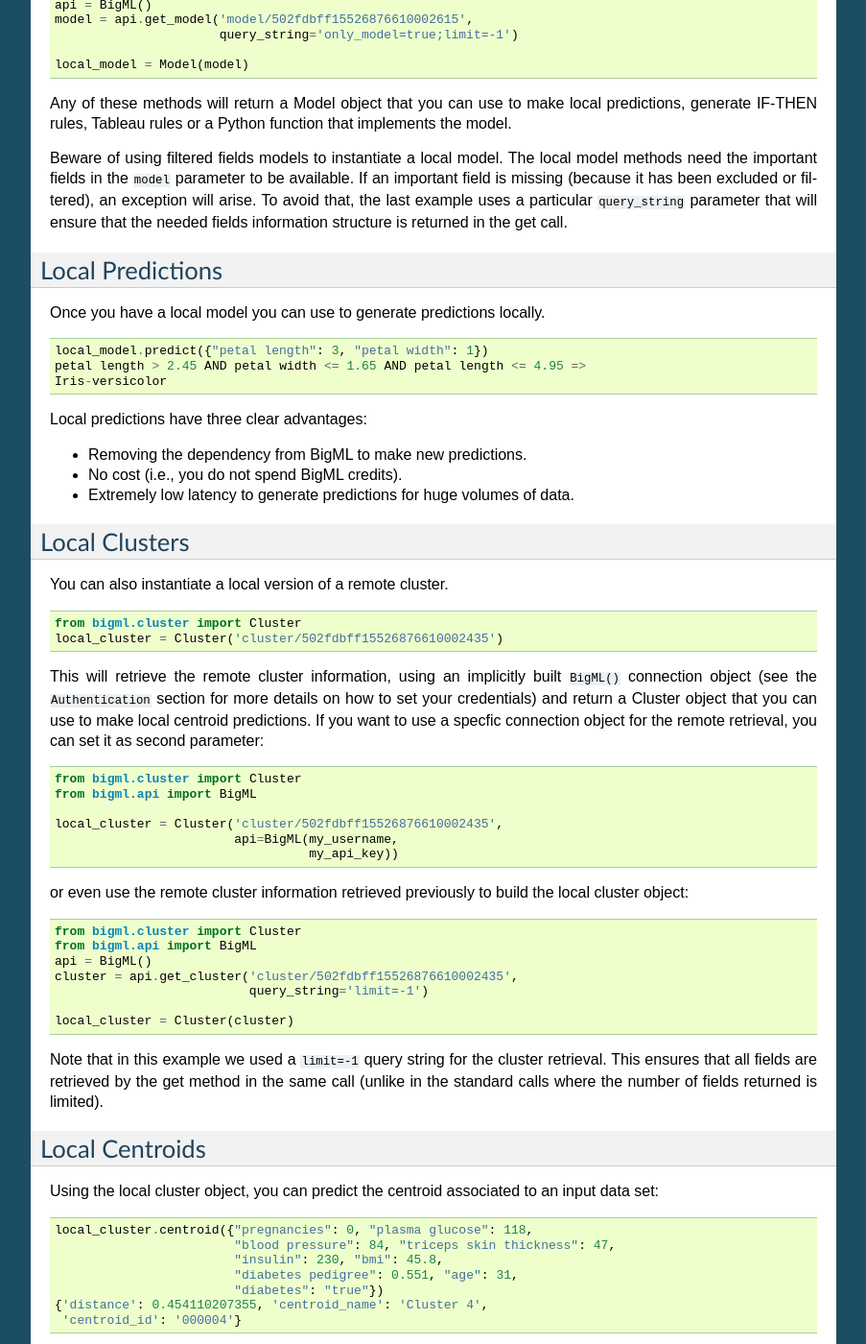
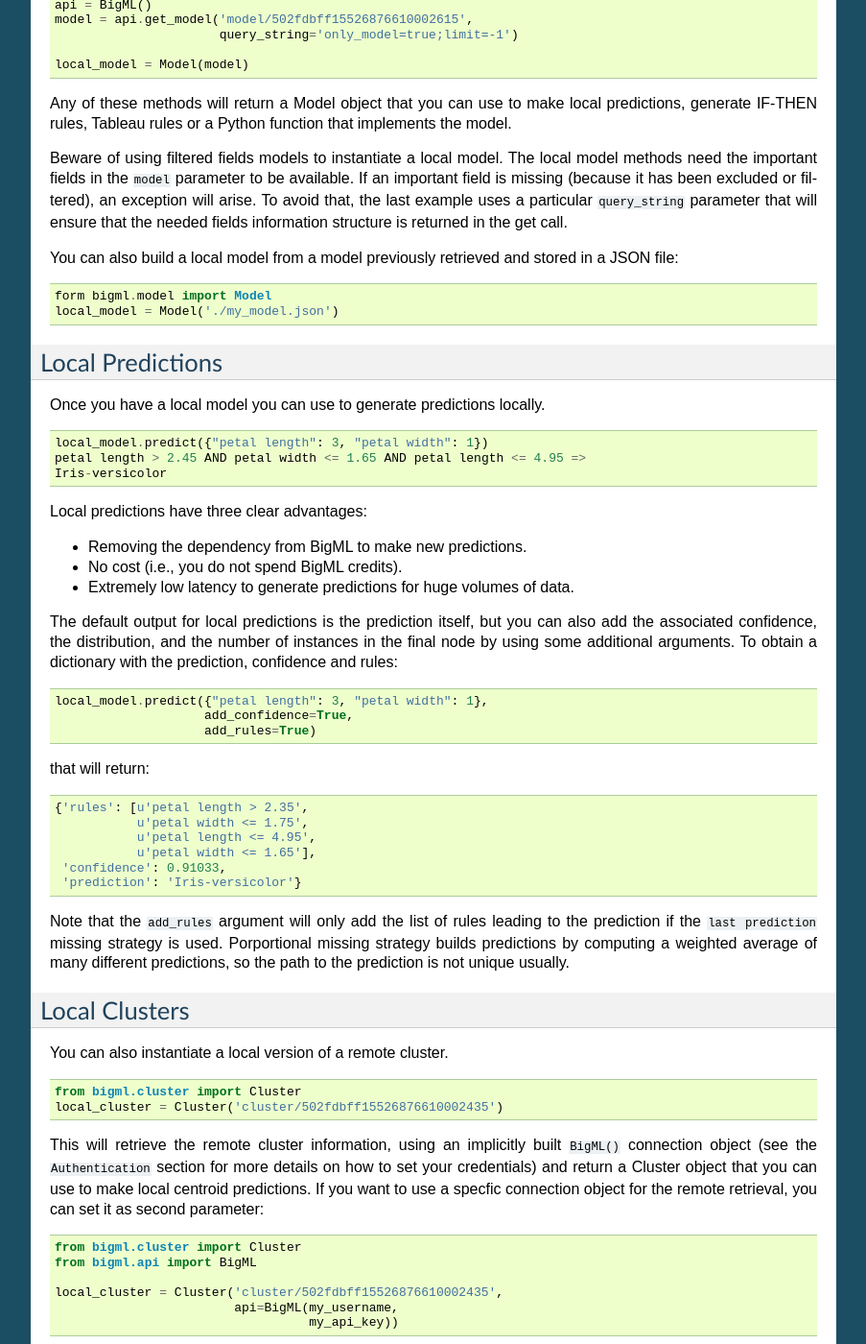
Before and after one commit to bigmlcom/python, a Sphinx documentation site: the page built from docs/index.rst, in a window 1280 px wide and 1400 px high, scrolled down 19930 px. Shown: the whole window at 96% size, without its empty margins (198-1101 px from the left). Built offline with Sphinx 7.4.7, drawn with Linux system fonts in a browser that asks for light colours; some of the changed text lies outside the part shown.

Commit message:
Adding history log and docs comments on new local model options

```diff
--- a/bigml/__init__.py
+++ b/bigml/__init__.py
@@ -1 +1 @@
-__version__ = '1.6.1'
+__version__ = '1.7.0'
--- a/docs/index.rst
+++ b/docs/index.rst
@@ -1266,6 +1266,13 @@
 particular ``query_string`` parameter that will ensure that the needed
 fields information structure is returned in the get call.
 
+You can also build a local model from a model previously retrieved and stored
+in a JSON file::
+
+    form bigml.model import Model
+    local_model = Model('./my_model.json')
+
+
 Local Predictions
 -----------------
 
@@ -1284,6 +1291,29 @@
 - No cost (i.e., you do not spend BigML credits).
 
 - Extremely low latency to generate predictions for huge volumes of data.
+
+The default output for local predictions is the prediction itself, but you can
+also add the associated confidence, the distribution, and the number
+of instances in the final node by using some additional arguments. To obtain
+a dictionary with the prediction, confidence and rules::
+
+    local_model.predict({"petal length": 3, "petal width": 1},
+                        add_confidence=True,
+                        add_rules=True)
+that will return::
+
+    {'rules': [u'petal length > 2.35',
+               u'petal width <= 1.75',
+               u'petal length <= 4.95',
+               u'petal width <= 1.65'],
+     'confidence': 0.91033,
+     'prediction': 'Iris-versicolor'}
+
+Note that the ``add_rules`` argument will only add the list of rules leading
+to the prediction if the ``last prediction`` missing strategy is used.
+Porportional missing strategy builds predictions by computing a weighted
+average of many different predictions, so the path to the prediction
+is not unique usually.
 
 Local Clusters
 --------------
```
Also changed, not shown: HISTORY.rst (+8 -1 lines), 1 other file.
